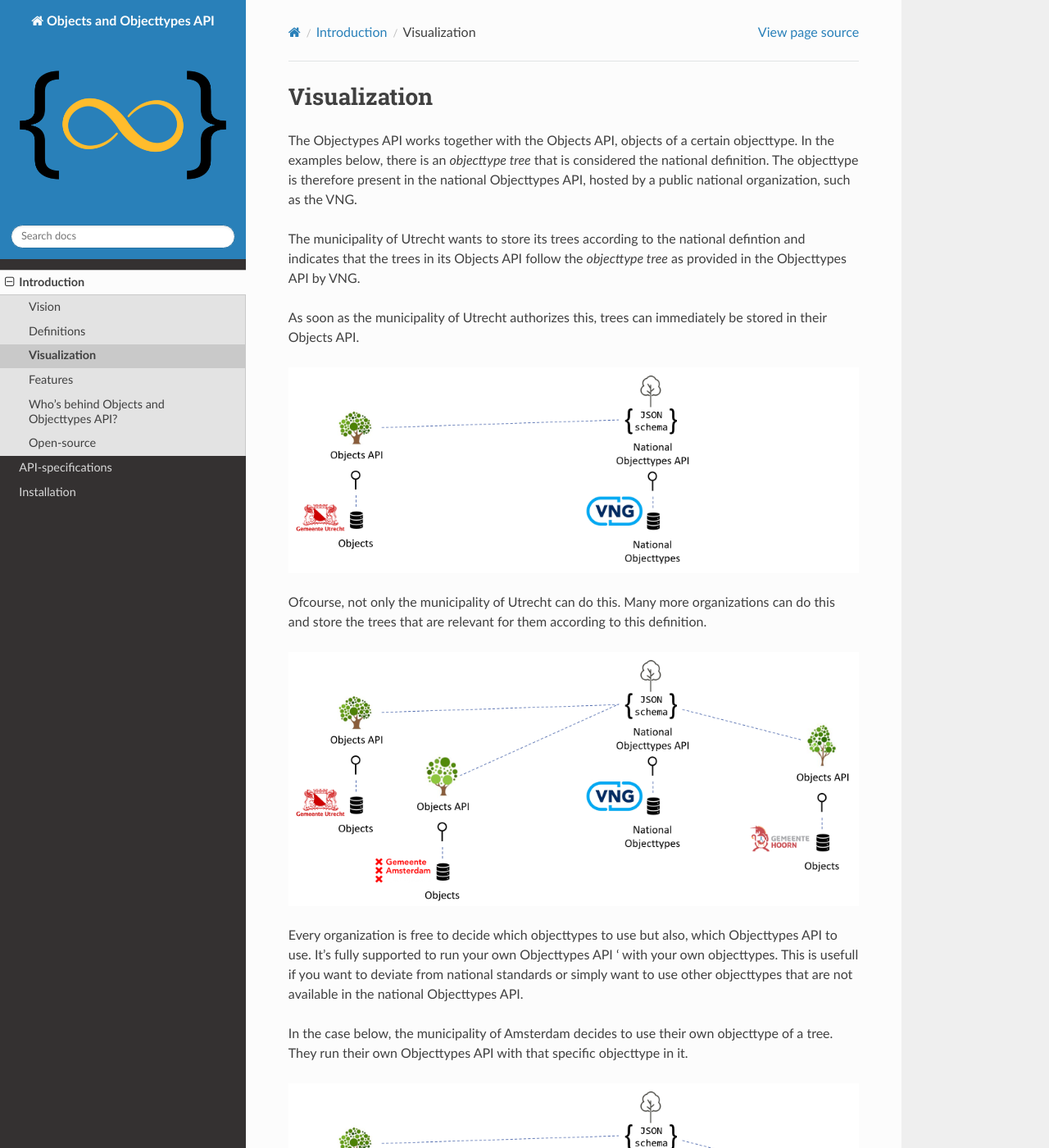
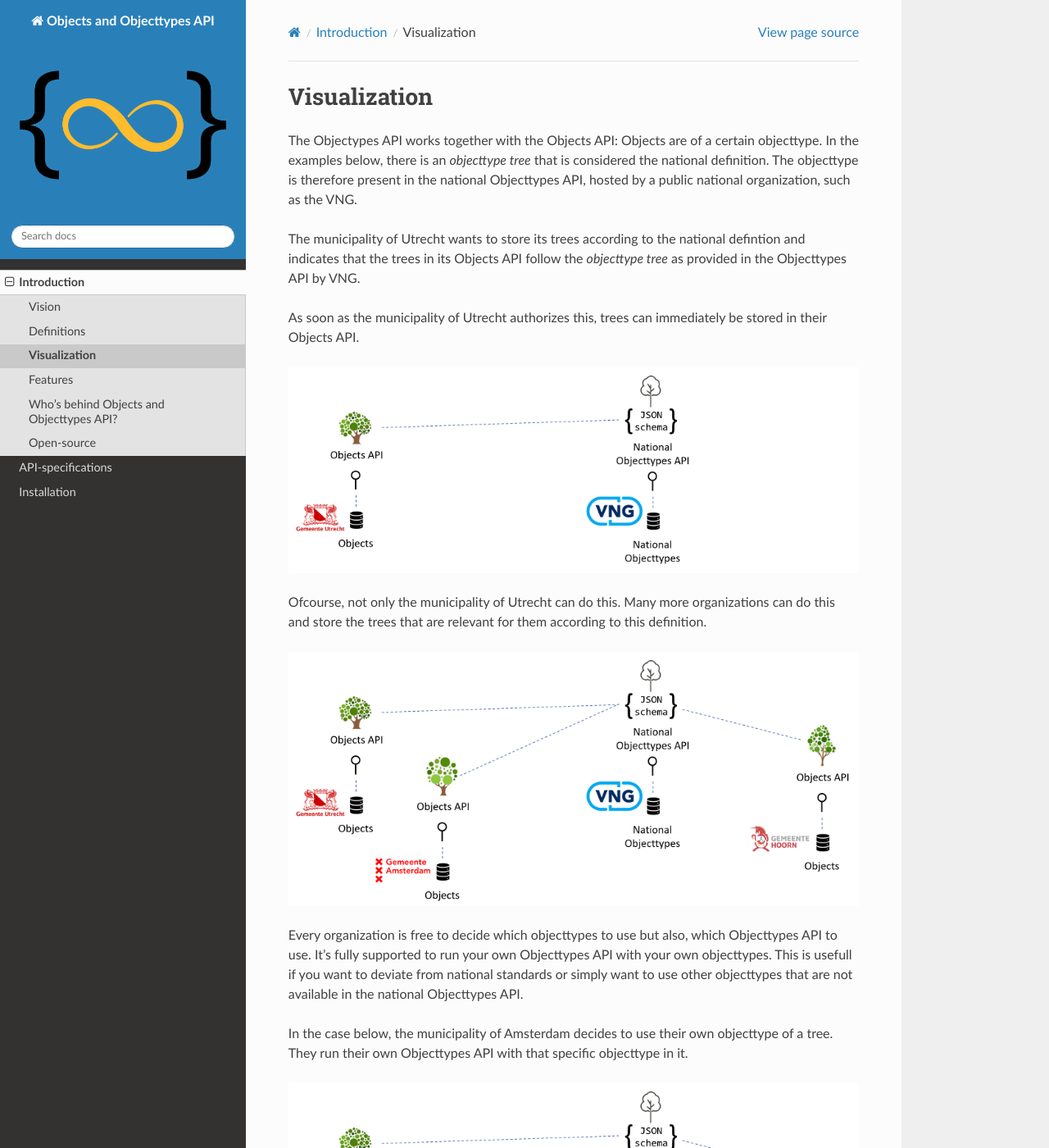
Before and after one commit to maykinmedia/objects-api, a Sphinx documentation site: the page built from docs/introduction/visualization.rst, in a window 1280 px wide and 1400 px high. Shown: the whole window at 82% size. Built offline with Sphinx 7.4.7 and the Read the Docs theme 2.0.0, drawn with Linux system fonts in a browser that asks for light colours.

Commit message:
:ok_hand: Apply suggestions from code review
Co-authored-by: annashamray <47745906+annashamray@users.noreply.github.com>

```diff
--- a/docs/introduction/definitions.rst
+++ b/docs/introduction/definitions.rst
@@ -33,7 +33,7 @@ resources for other applications.
 Objects API
 -----------
 
-An API to retrieve, filter, search, write or update *objects*.
+An API to retrieve, filter, search, write, update or delete *objects*.
 
 The Objects API aims to easily store and expose various objects according to
 the related **objecttype resource** in the *Objecttypes API*.
--- a/docs/introduction/features.rst
+++ b/docs/introduction/features.rst
@@ -13,7 +13,7 @@ Objecttypes API
 
 * **Versioning**
 
-  Objecttypes are versioned. This means you can create an objecttype but it the
+  Objecttypes are versioned. This means you can create an objecttype but if the
   objecttype evolves, you can create a new version.
 
 * **Admin interface**
--- a/docs/introduction/visualization.rst
+++ b/docs/introduction/visualization.rst
@@ -1,7 +1,7 @@
 Visualization
 =============
 
-The Objectypes API works together with the Objects API, objects of a certain
+The Objectypes API works together with the Objects API: Objects are of a certain
 objecttype. In the examples below, there is an *objecttype tree* that is
 considered the national definition. The objecttype is therefore present in the
 national Objecttypes API, hosted by a public national organization, such as the
@@ -27,7 +27,7 @@ according to this definition.
     :alt: More organizations store their trees according to the national definition.
 
 Every organization is free to decide which objecttypes to use but also, which
-Objecttypes API to use. It's fully supported to run your own Objecttypes API '
+Objecttypes API to use. It's fully supported to run your own Objecttypes API
 with your own objecttypes. This is usefull if you want to deviate from national
 standards or simply want to use other objecttypes that are not available in the
 national Objecttypes API.
```
Also changed, not shown: docs/installation/config.md (+1 -1 lines), 1 other file.
